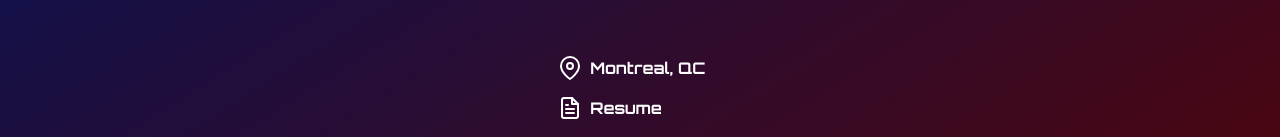
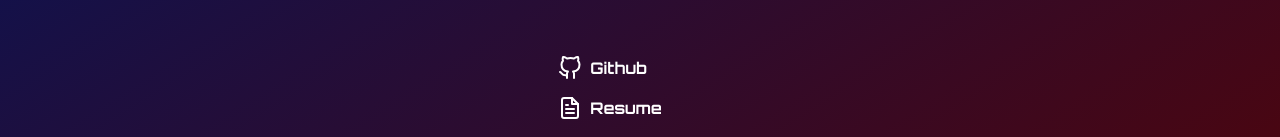
Before and after one commit to rileym11/quick-links-personal-site, a React (Vite) app: page /resume in a window 1280 px wide. Shown: the part 356-493 px from the top of the page. Built offline with nearby package versions, Linux system fonts and the light colour scheme.

Commit message:
chore: replace location link with github link

```diff
--- a/src/containers/App.tsx
+++ b/src/containers/App.tsx
@@ -1,7 +1,7 @@
-import React from 'react';
-import { Mail, MapPin, FileText, Linkedin } from 'react-feather';
-import { withLayout } from '../components/Layout';
-import { NavItem } from '../components/NavItem';
+import React from "react";
+import { Mail, MapPin, FileText, Linkedin, GitHub } from "react-feather";
+import { withLayout } from "../components/Layout";
+import { NavItem } from "../components/NavItem";
 
 export function App() {
   return (
@@ -18,9 +18,9 @@ export function App() {
         <ul className="flex flex-col">
           <li className="flex"></li>
           <NavItem
-            icon={<MapPin />}
-            text="Montreal, QC"
-            link="https://www.google.ca/maps/place/Montreal,+QC/@45.5576996,-74.0104841,10z/data=!3m1!4b1!4m5!3m4!1s0x4cc91a541c64b70d:0x654e3138211fefef!8m2!3d45.5016889!4d-73.567256"
+            icon={<GitHub />}
+            text="Github"
+            link="https://github.com/rileym11"
           />
           <NavItem
             icon={<FileText />}
--- a/vite-config.js
+++ b/vite-config.js
@@ -3,7 +3,7 @@ import react from "@vitejs/plugin-react";
 import viteTsconfigPaths from "vite-tsconfig-paths";
 
 export default defineConfig({
-  base: "",
+  base: "/",
   plugins: [react(), viteTsconfigPaths()],
   server: {
     open: true,
```
